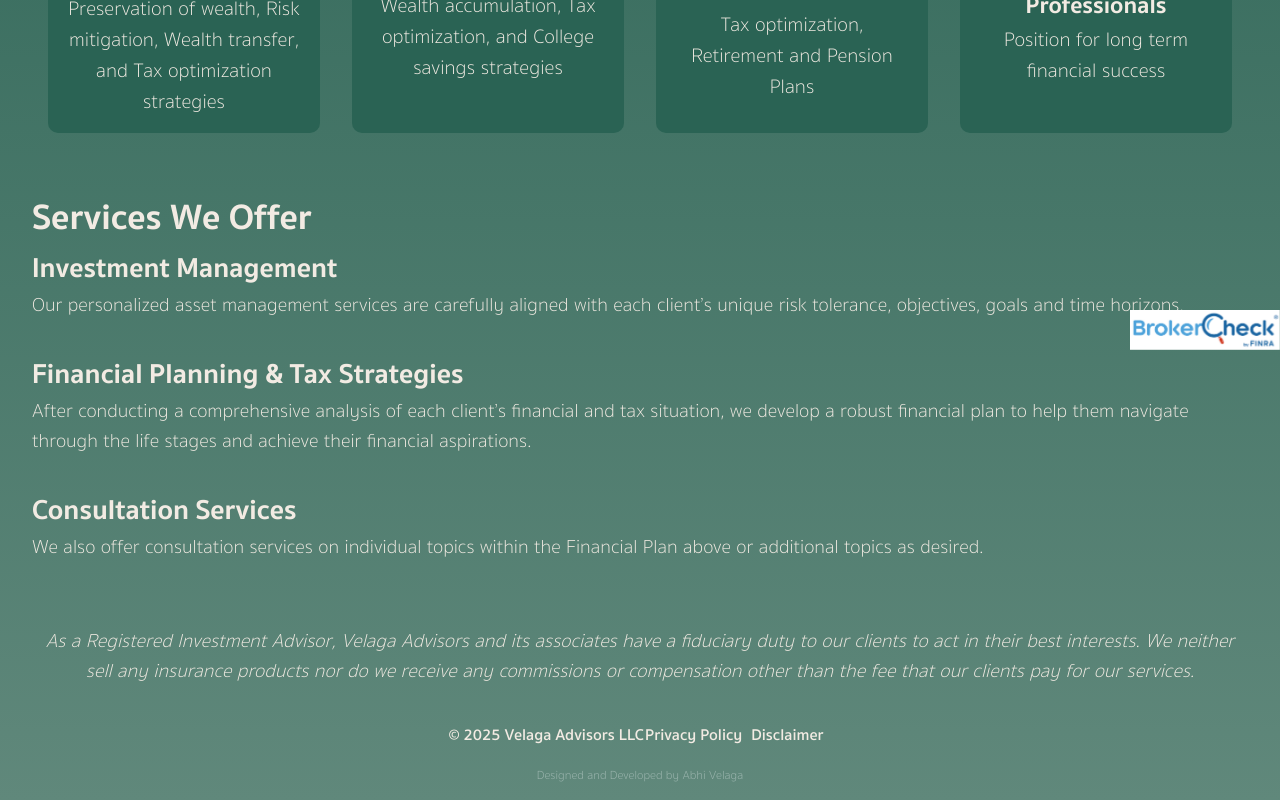
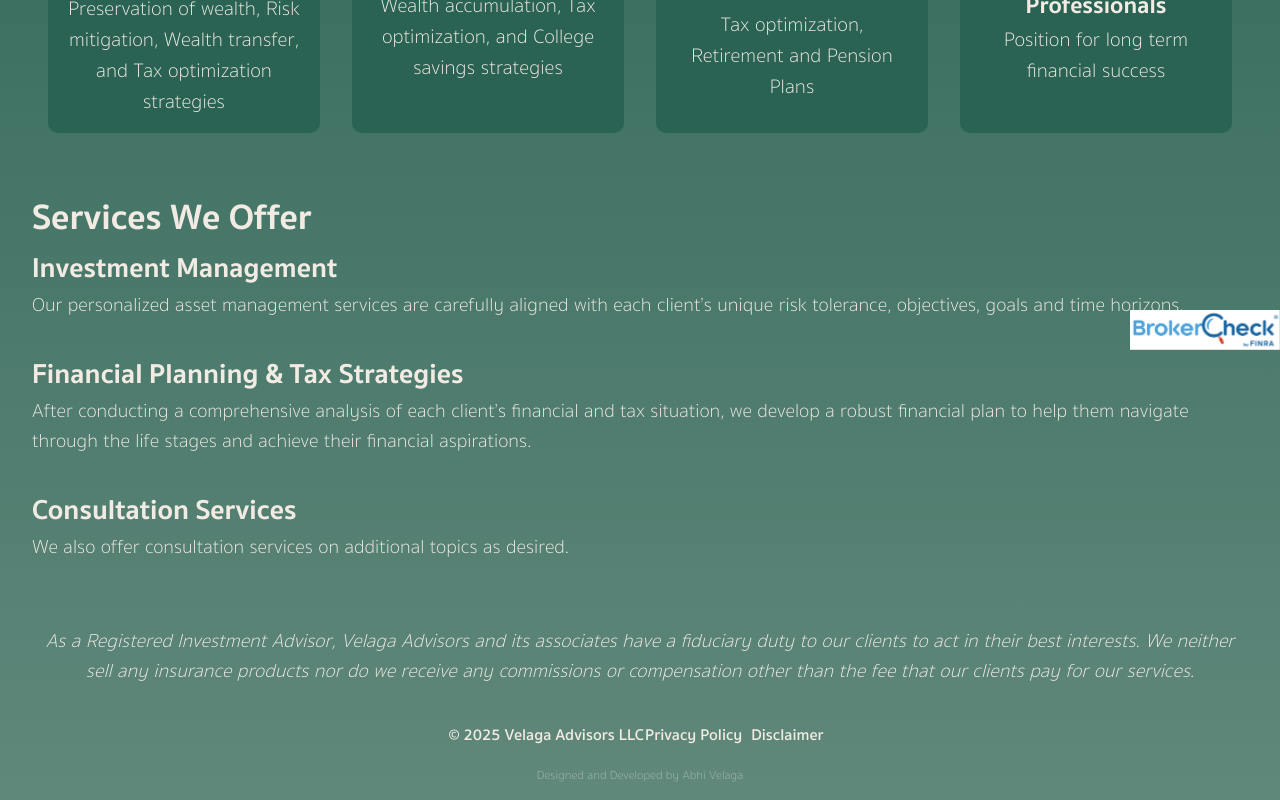
Before and after one commit to avelaga/velagaadvisors, a Next.js app: page /services in a window 1280 px wide. Shown: the part 450-1250 px from the top of the page. Built offline with nearby package versions, Linux system fonts and the light colour scheme.

Commit message:
updated consulation services description

```diff
--- a/pages/services.js
+++ b/pages/services.js
@@ -87,7 +87,7 @@ export default function Services() {
             Consultation Services
           </div>
           <div className={styles.body}>
-            We also offer consultation services on individual topics within the Financial Plan above or additional topics as desired.
+            We also offer consultation services on additional topics as desired.
           </div>
           <div className={styles.disclaimer}>
             As a Registered Investment Advisor, Velaga Advisors and its associates have a fiduciary duty to our clients to act in their best interests. We neither sell any insurance products nor do we receive any commissions or compensation other than the fee that our clients pay for our services.
```
